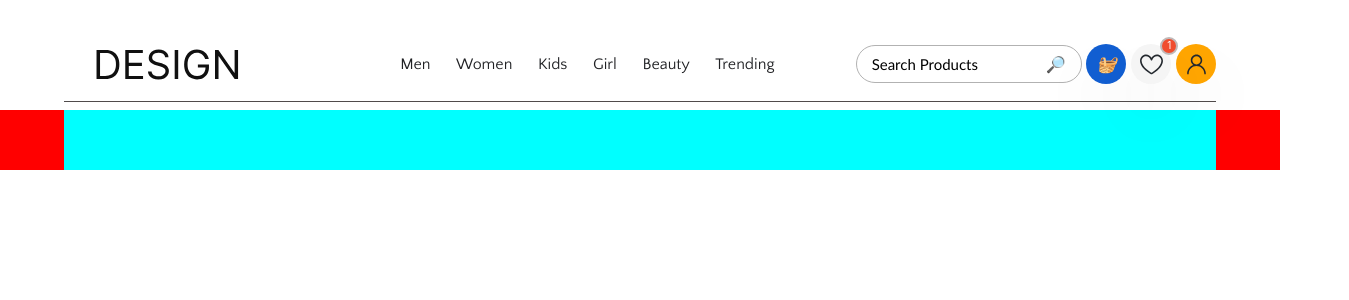
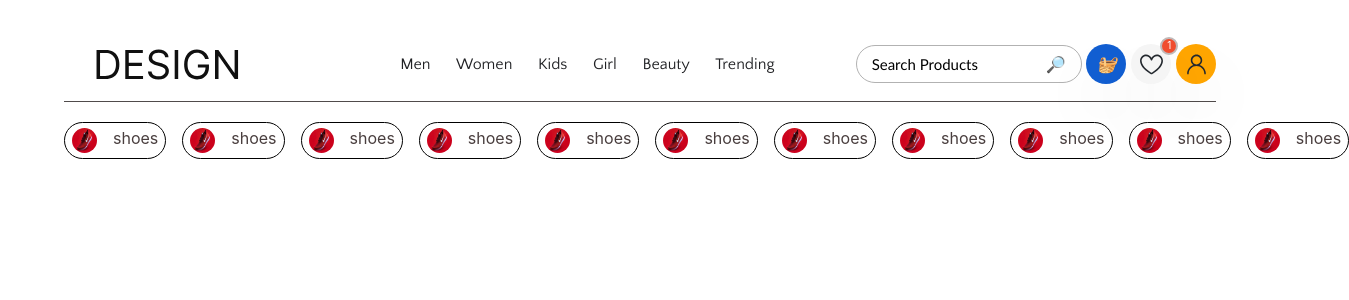
Before and after one commit to hassan6846/OutfitHub, a React (Create React App) app in the folder Web/client/: page /shop in a window 1280 px wide. Shown: the top 300 px of the page, 1349 px wide, since content can reach past the window. Built offline with nearby package versions, Linux system fonts and the light colour scheme.

Commit message:
created filteration

```diff
--- a/Web/client/src/components/FilterBar.css
+++ b/Web/client/src/components/FilterBar.css
@@ -4,12 +4,15 @@
     height: 60px;
     margin-top: 0.5rem;
     display: flex;
-    background-color: red;
+    /* background-color: red; */
     justify-content: center;
 
 }
 .filterBtns_Container{
     width: 90%;
-    background-color: aqua;
+    display: flex;
+    align-items: center;
+    gap: 1rem;
+    /* background-color: aqua; */
     height: 100%;
 }
--- a/Web/client/src/components/FilterBar.js
+++ b/Web/client/src/components/FilterBar.js
@@ -1,9 +1,23 @@
 import React from 'react'
 import "./FilterBar.css"
+import SubCategorybtn from './SubCategorybtn'
 const FilterBar = () => {
   return (
     <div className='filterbar_wrapper'>
-        <div className='filterBtns_Container'></div>
+        <div className='filterBtns_Container'>
+          <SubCategorybtn/>
+          <SubCategorybtn/>
+          <SubCategorybtn/>
+          <SubCategorybtn/>
+          <SubCategorybtn/>
+          <SubCategorybtn/>
+          <SubCategorybtn/>
+          <SubCategorybtn/>
+          <SubCategorybtn/>
+          <SubCategorybtn/>
+          <SubCategorybtn/>
+
+        </div>
     </div>
   )
 }
--- /dev/null
+++ b/Web/client/src/components/SubCategorybtn.css
@@ -0,0 +1,20 @@
+.subBtnWrapper{
+ display: flex;
+ height: fit-content;
+ width: fit-content;
+ padding: 5px 7px;
+ gap: 1rem;
+ border-radius: 20px;
+ text-decoration: none;
+ flex-direction: row;
+    border: 1px solid black;
+}
+.SubBtnImg{
+    height: 25px;
+    width: 25px;
+    border-radius: 15px;
+}
+.sub_productName{
+    font-weight:400;
+    color: rgb(73, 62, 62);
+}
--- /dev/null
+++ b/Web/client/src/components/SubCategorybtn.js
@@ -0,0 +1,13 @@
+import React from 'react'
+import "./SubCategorybtn.css"
+import { Link } from 'react-router-dom'
+const SubCategorybtn = () => {
+  return (
+    <Link className='subBtnWrapper'>
+    <img className="SubBtnImg" src="./shoesz.jpg"  alt="shoesz"/>
+    <p className='sub_productName'>shoes</p>
+    </Link>
+  )
+}
+
+export default SubCategorybtn
```
Also changed, not shown: Web/client/public/shoesz.jpg (added).
